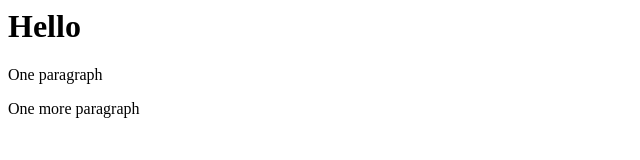
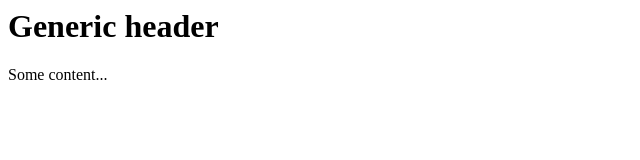
Before and after one commit to YVic95/git-tutorial, a plain HTML site: page index.html in a window 1280 px wide. Shown: the whole page, without its empty margins (0-640 px from the left). Drawn offline with Linux system fonts and the light colour scheme.

Commit message:
Initial html file

```diff
--- a/index.html
+++ b/index.html
@@ -1,3 +1,9 @@
-<h1>Hello</h1>
-<p>One paragraph</p>
-<p>One more paragraph</p>
+<html>
+    <head>
+        <title>This is my first page</title>
+    </head>
+    <body>
+        <h1>Generic header</h1>
+        <p>Some content...</p>
+    </body>
+</html>
```
